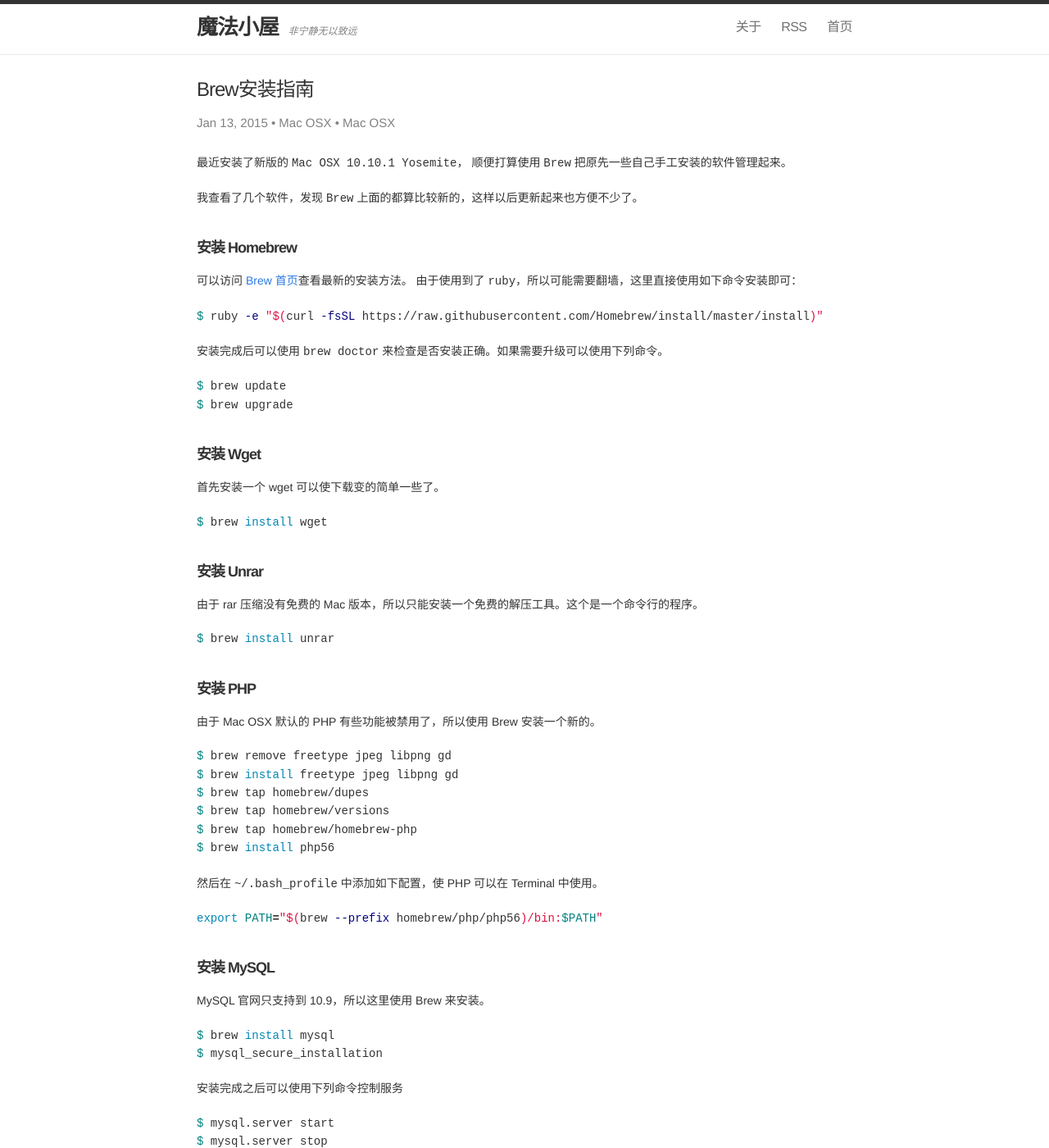
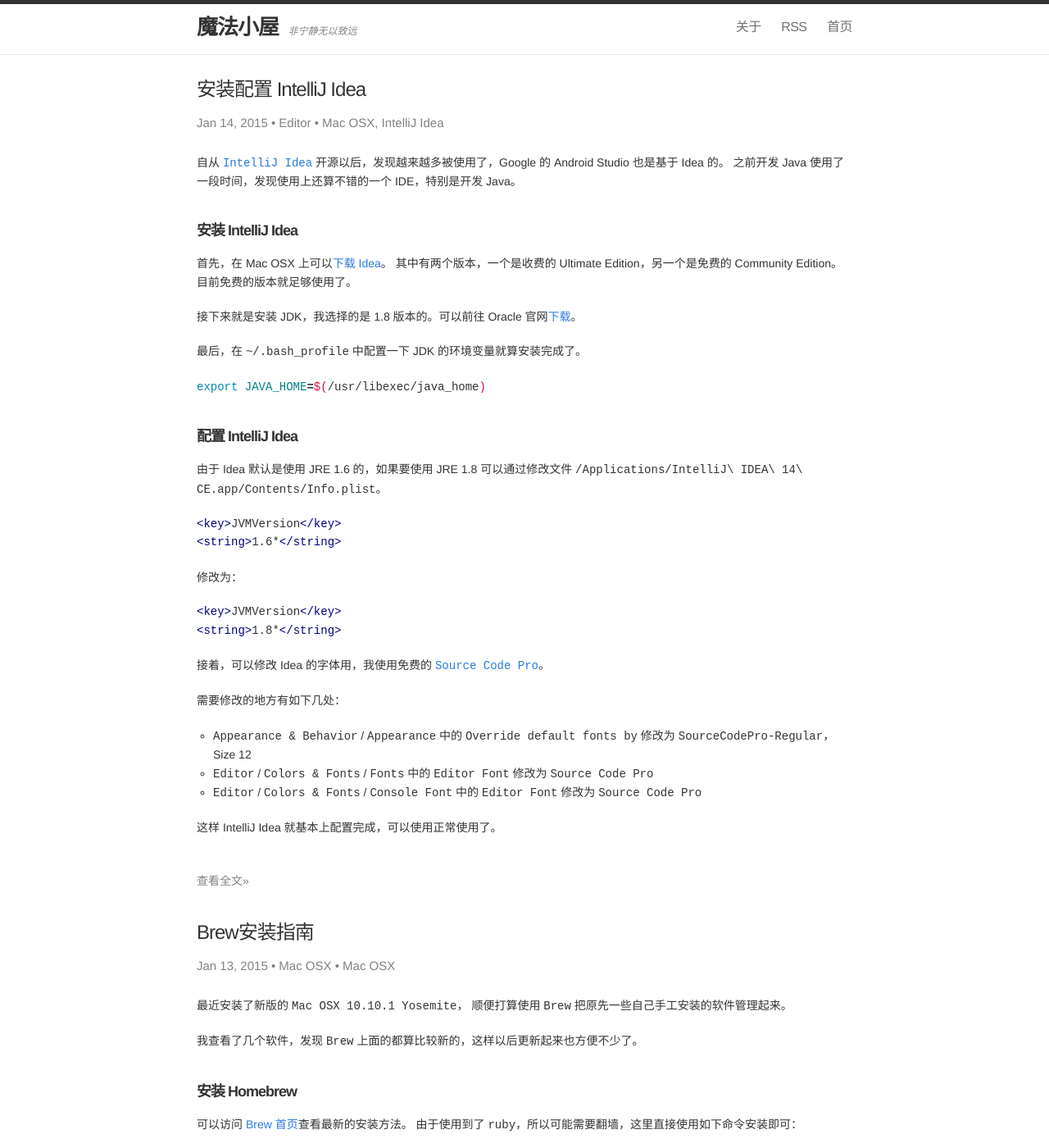
Before and after one commit to wizjin/wizjin.github.io, a Jekyll site: the page built from index.html, in a window 1280 px wide and 1400 px high. Shown: the whole window at 82% size. Built offline with Jekyll 4.4.1, drawn with Linux system fonts in a browser that asks for light colours; Markdown is read by kramdown in place of the engine named in the settings; the list of posts is cut into pages by our own code; some of the changed text lies outside the part shown.

Commit message:
Add post.

````diff
--- a/_posts/2015-01-12-brew-install-guide.md
+++ b/_posts/2015-01-12-brew-install-guide.md
@@ -58,6 +58,7 @@
 ```
 
 然后在 `~/.bash_profile` 中添加如下配置，使 PHP 可以在 Terminal 中使用。
+接下来就可以通过修改 `/usr/local/etc/php/5.6/php.ini` 来配置 PHP 了。
 
 ```bash
 export PATH="$(brew --prefix homebrew/php/php56)/bin:$PATH"
@@ -135,6 +136,11 @@
 ```bash
 $ brew install scala --with-src
 ```
+在 `~/.bash_profile` 中配置 Scala 环境变量。
+
+```bash
+export SCALA_HOME=$(brew --prefix scala)
+```
 
 ### 安装 Golang
 
--- /dev/null
+++ b/_posts/2015-01-13-install-intellij-idea.md
@@ -0,0 +1,51 @@
+---
+layout:     post
+title:      "安装配置 IntelliJ Idea"
+date:       2015-01-13 19:56:14
+categories: [Editor]
+tags:       [Mac OSX, IntelliJ Idea]
+---
+
+自从 [`IntelliJ Idea`](https://www.jetbrains.com/idea/) 开源以后，发现越来越多被使用了，Google 的 Android Studio 也是基于 Idea 的。
+之前开发 Java 使用了一段时间，发现使用上还算不错的一个 IDE，特别是开发 Java。
+<!--more-->
+
+### 安装 IntelliJ Idea
+
+首先，在 Mac OSX 上可以[下载 Idea](https://www.jetbrains.com/idea/download/)。
+其中有两个版本，一个是收费的 Ultimate Edition，另一个是免费的 Community Edition。
+目前免费的版本就足够使用了。
+
+接下来就是安装 JDK，我选择的是 1.8 版本的。可以前往 Oracle 官网[下载](http://www.oracle.com/technetwork/java/javase/downloads/index.html)。
+
+最后，在 `~/.bash_profile` 中配置一下 JDK 的环境变量就算安装完成了。
+
+```bash
+export JAVA_HOME=$(/usr/libexec/java_home)
+```
+
+### 配置 IntelliJ Idea
+
+由于 Idea 默认是使用 JRE 1.6 的，如果要使用 JRE 1.8 可以通过修改文件 `/Applications/IntelliJ\ IDEA\ 14\ CE.app/Contents/Info.plist`。
+
+```xml
+<key>JVMVersion</key>
+<string>1.6*</string>
+```
+
+修改为：
+
+```xml
+<key>JVMVersion</key>
+<string>1.8*</string>
+```
+
+接着，可以修改 Idea 的字体用，我使用免费的 [`Source Code Pro`](https://github.com/adobe-fonts/source-code-pro)。
+
+需要修改的地方有如下几处：
+
+- `Appearance & Behavior` / `Appearance` 中的 `Override default fonts by` 修改为 `SourceCodePro-Regular`，Size 12
+- `Editor` / `Colors & Fonts` / `Fonts` 中的 `Editor Font` 修改为 `Source Code Pro`
+- `Editor` / `Colors & Fonts` / `Console Font` 中的 `Editor Font` 修改为 `Source Code Pro`
+
+这样 IntelliJ Idea 就基本上配置完成，可以使用正常使用了。
````
Also changed, not shown: _posts/2013-12-04-sublime-text-install.md (+7 -6 lines).
